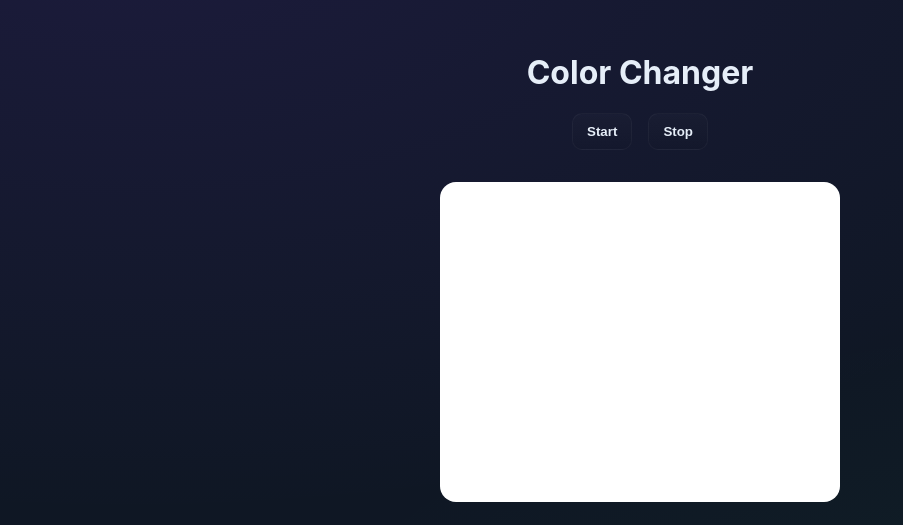
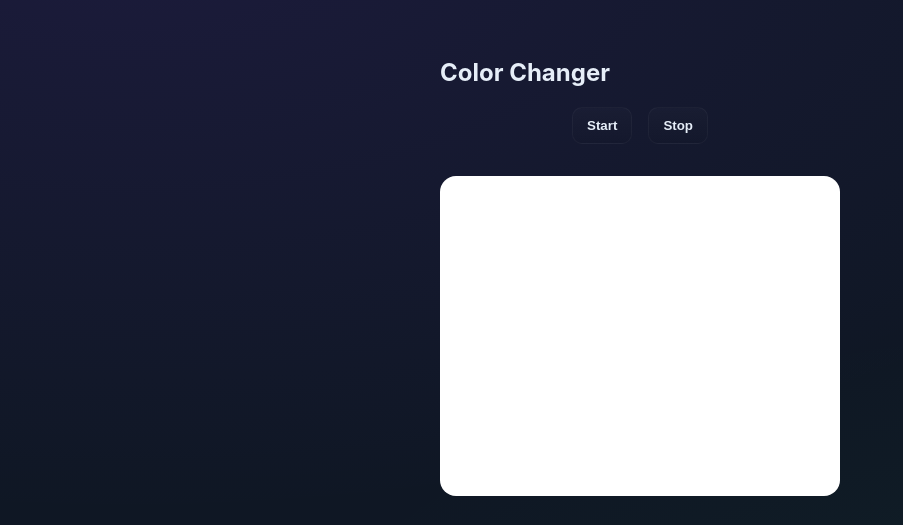
Before and after one commit to om-dev007/Color-Generator-App, a plain HTML site: page index.html in a window 1280 px wide. Shown: the part 185-710 px from the top of the page, without its empty margins (0-903 px from the left). Drawn offline with Linux system fonts and the light colour scheme.

Commit message:
heading change

```diff
--- a/index.html
+++ b/index.html
@@ -9,7 +9,7 @@
 <body>
     <div class="main">
         <div class="heading">
-            <h1>Color Changer</h1>
+            <h2>Color Changer</h2>
         </div>
         <div class="btn">
             <div class="start-btn-div">
```
